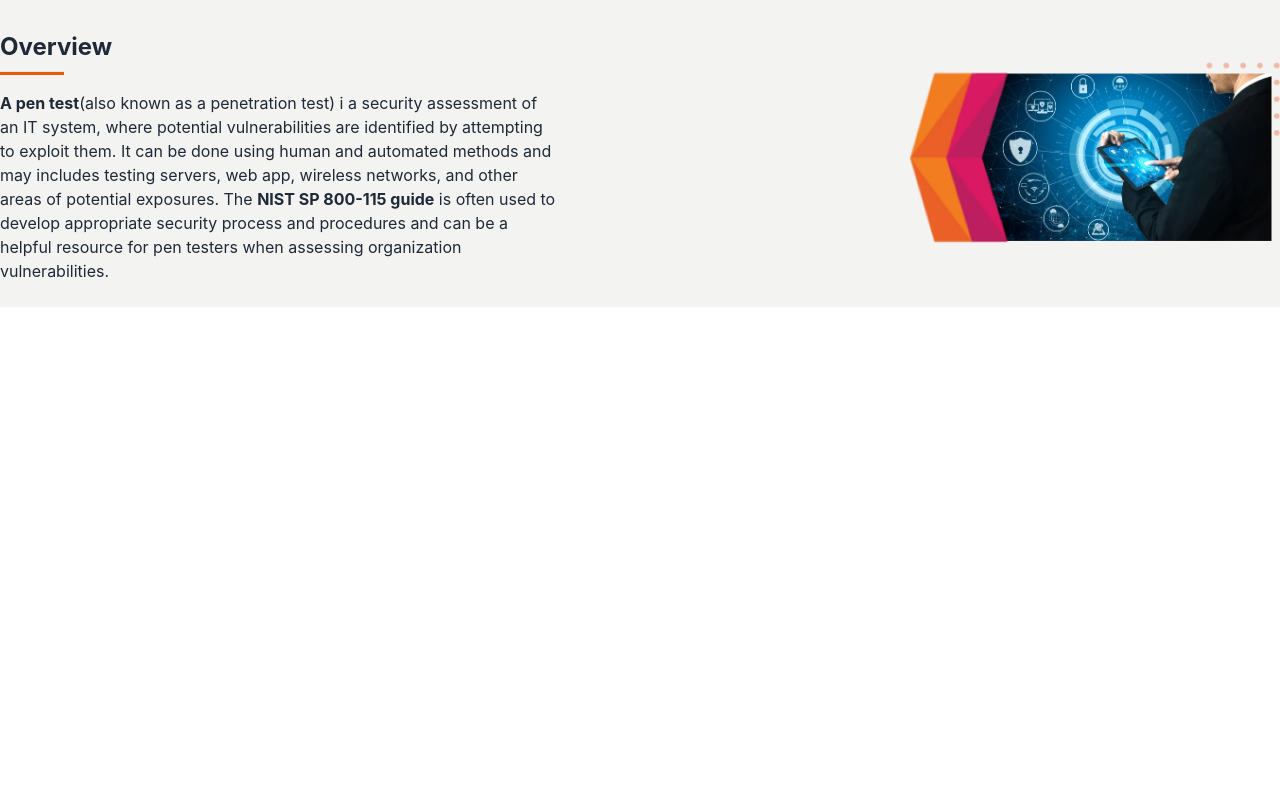
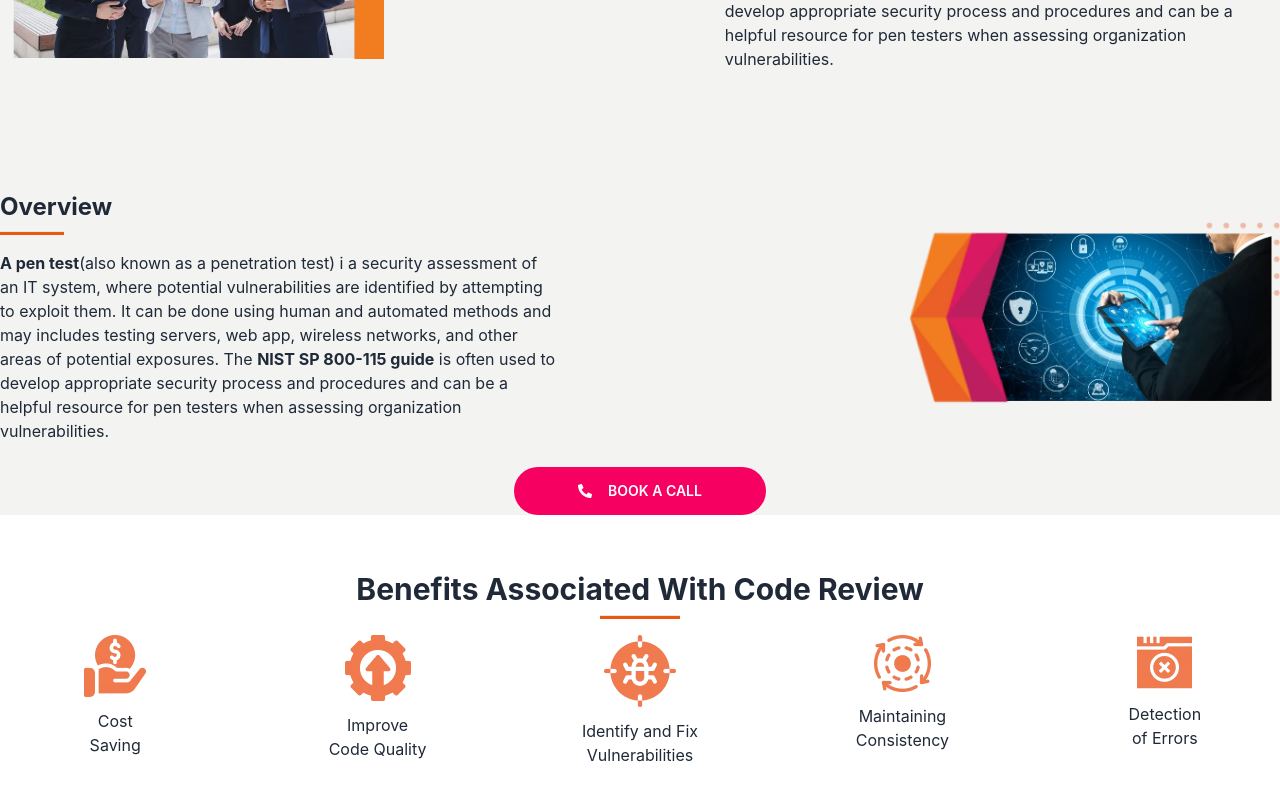
Before and after one commit to Sayeednayeem1/kratical-tech-task, a React (Create React App) app: page / in a window 1280 px wide. Shown: the part 786-1586 px from the top of the page. Before the commit the page ends 1093 px from the top, so only its background shows below. Built offline with nearby package versions, Linux system fonts and the light colour scheme.

Commit message:
added benefits of code review component

```diff
--- /dev/null
+++ b/src/components/BenefitsOfCodeReview/BenefitsOfCodeReview.js
@@ -0,0 +1,41 @@
+import React from 'react';
+import icon01 from '../../assets/images/icon01.webp';
+import icon02 from '../../assets/images/icon02.webp';
+import icon03 from '../../assets/images/icon03.webp';
+import icon04 from '../../assets/images/icon04.webp';
+import icon05 from '../../assets/images/icon05.webp';
+
+const BenefitsOfCodeReview = () => {
+    return (
+        <div className='py-14'>
+            <div>
+                <h1 className='text-3xl font-bold text-center'>Benefits Associated With Code Review</h1>
+                <hr className='h-1 w-20 bg-orange-600 mb-4 mt-2 mx-auto' />
+            </div>
+            <div className='grid grid-cols-1 md:grid-cols-3 lg:grid-cols-5 gap-8 container mx-auto'>
+                <div >
+                    <img className='mx-auto' src={icon01} alt="" />
+                    <h1 className='text-center mt-3'>Cost <br /> Saving</h1>
+                </div>
+                <div>
+                    <img className='mx-auto' src={icon02} alt="" />
+                    <h1 className='text-center mt-3'>Improve <br /> Code Quality</h1>
+                </div>
+                <div >
+                    <img className='mx-auto' src={icon03} alt="" />
+                    <h1 className='text-center mt-3'>Identify and Fix <br /> Vulnerabilities</h1>
+                </div>
+                <div >
+                    <img className='mx-auto' src={icon04} alt="" />
+                    <h1 className='text-center mt-3'>Maintaining <br /> Consistency</h1>
+                </div>
+                <div >
+                    <img className='mx-auto' src={icon05} alt="" />
+                    <h1 className='text-center mt-3'>Detection <br /> of Errors</h1>
+                </div>
+            </div>
+        </div>
+    );
+};
+
+export default BenefitsOfCodeReview;
--- a/src/components/Home/Home.js
+++ b/src/components/Home/Home.js
@@ -1,5 +1,6 @@
 import React from 'react';
 import Banner from '../Banner/Banner';
+import BenefitsOfCodeReview from '../BenefitsOfCodeReview/BenefitsOfCodeReview';
 import ParentFolder from '../KraticalDetails/ParentFolder';
 import Overview from '../Overview/Overview';
 
@@ -9,6 +10,7 @@ const Home = () => {
             <Banner />
             <Overview />
             <ParentFolder />
+            <BenefitsOfCodeReview />
         </div>
     );
 };
--- a/src/components/KraticalDetails/ParentFolder.js
+++ b/src/components/KraticalDetails/ParentFolder.js
@@ -7,7 +7,6 @@ const ParentFolder = () => {
         <div className='bg-[#F3F3F2]'>
             <WhyKratical />
             <WhyChooseUs />
-            <button></button>
         </div>
     );
 };
--- a/src/components/KraticalDetails/WhyChooseUs.js
+++ b/src/components/KraticalDetails/WhyChooseUs.js
@@ -1,4 +1,5 @@
 import React from 'react';
+import { FaPhoneAlt } from "react-icons/fa";
 import WhyChooseUsImage from '../../assets/images/Why Choose us.webp';
 
 const WhyChooseUs = () => {
@@ -14,6 +15,9 @@ const WhyChooseUs = () => {
                     <img className='w-36 md:w-60 lg:w-96' src={WhyChooseUsImage} alt="" />
                 </div>
             </div>
+            <div className='flex justify-center'>
+                <button className='btn bg-[#F60062] mt-6 border-none rounded-3xl px-16'> <FaPhoneAlt className='mr-4'/>  Book A Call</button>
+            </div>
         </div>
     );
 };
--- a/src/components/KraticalDetails/WhyKratical.js
+++ b/src/components/KraticalDetails/WhyKratical.js
@@ -3,7 +3,7 @@ import WhyKraticalImage from '../../assets/images/Why Kratikal.webp';
 
 const WhyKratical = () => {
     return (
-        <div className='container mx-auto mt-10'>
+        <div className='container mx-auto mt-10 py-20'>
             <div className='flex justify-between items-center'>
                 <div>
                     <img className='w-36 md:w-60 lg:w-96' src={WhyKraticalImage} alt="" />
```
